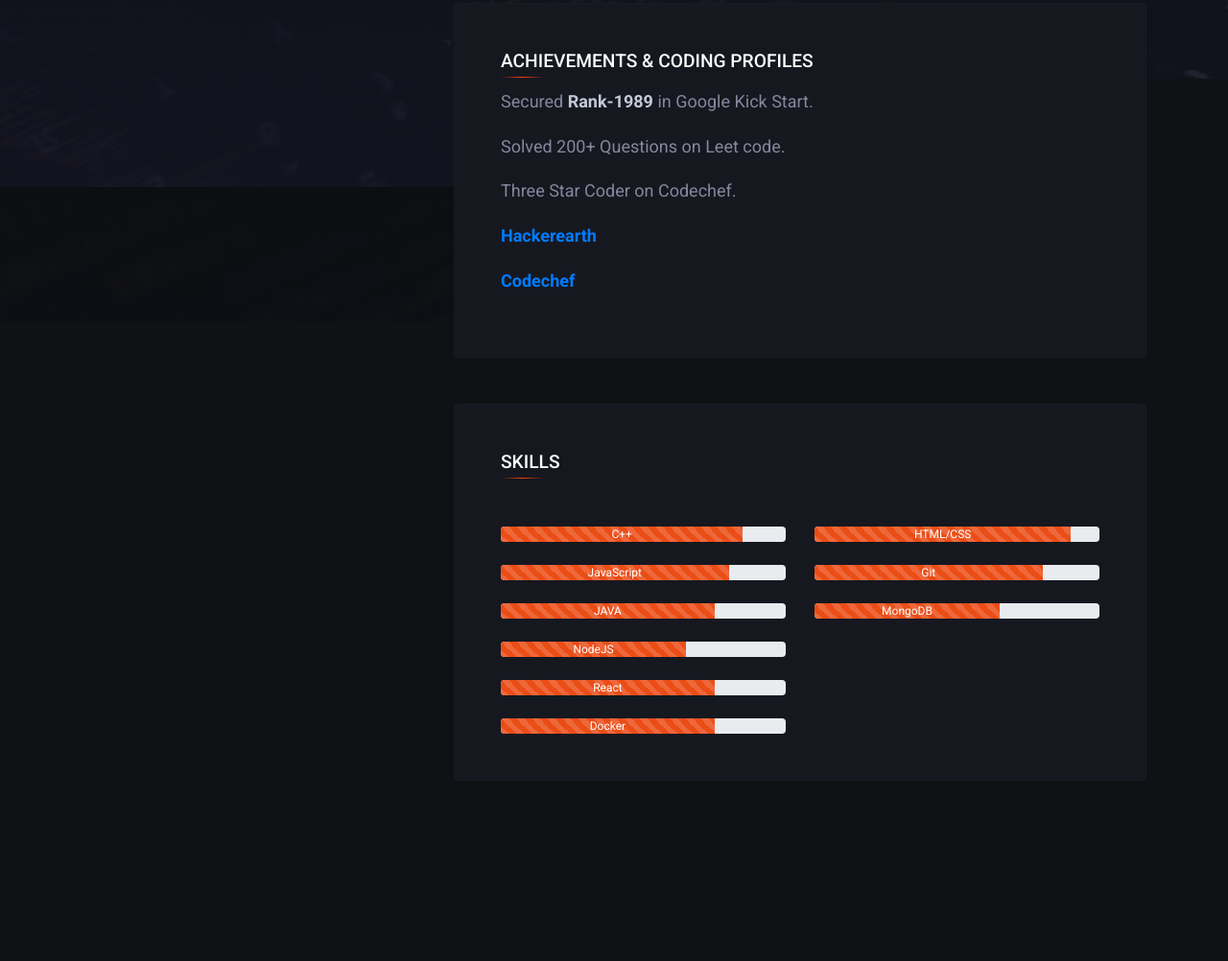
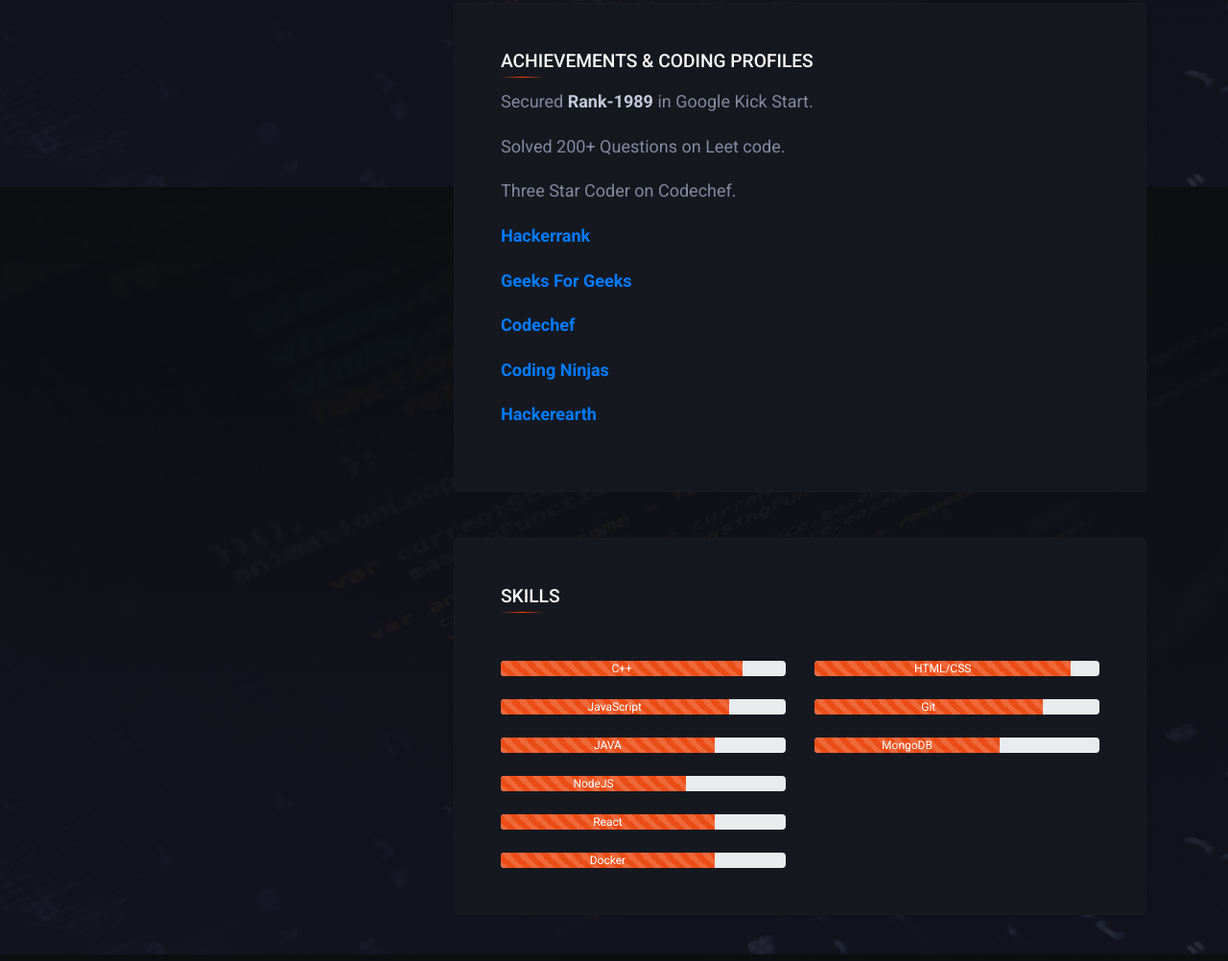
Before and after one commit to fuzzythinker/portfolio, a plain HTML site: page index.html in a window 1280 px wide. Shown: the part 2205-3207 px from the top of the page at 96% size. Before the commit the page ends 3067 px from the top, so only its background shows below. Drawn offline with nearby package versions, Linux system fonts and the light colour scheme.

Commit message:
Update index.html

```diff
--- a/index.html
+++ b/index.html
@@ -155,8 +155,14 @@
 						<p>Secured <strong> Rank-1989</strong> in Google Kick Start.</p>
 						<p>Solved 200+ Questions on Leet code.</p>
 						<p>Three Star Coder on Codechef.</p>
+						<strong><p><a href="https://www.hackerrank.com/dimpled497">Hackerrank </a></p></strong>
+						<strong><p><a href="https://auth.geeksforgeeks.org/user/dimpled497/">Geeks For Geeks </a></p></strong>
+						<strong><p><a href="https://www.codechef.com/users/yo_yo_888">Codechef</a></p></strong>
+						<strong><p><a href="https://www.codingninjas.com/codestudio/profile/c6af3316-2e0d-4bcf-aba1-c66d4dc8fe6e">Coding Ninjas </a></p></strong>
 						<strong><p><a href="https://www.hackerearth.com/@dimpled497">Hackerearth </a></p></strong>
-						<strong><p><a href="https://www.codechef.com/users/yo_yo_888">Codechef</a></p></strong>
+
+
+
 					</div>
 					<!-- Achievements  End-->
 					<!-- Skills  Start-->
```
